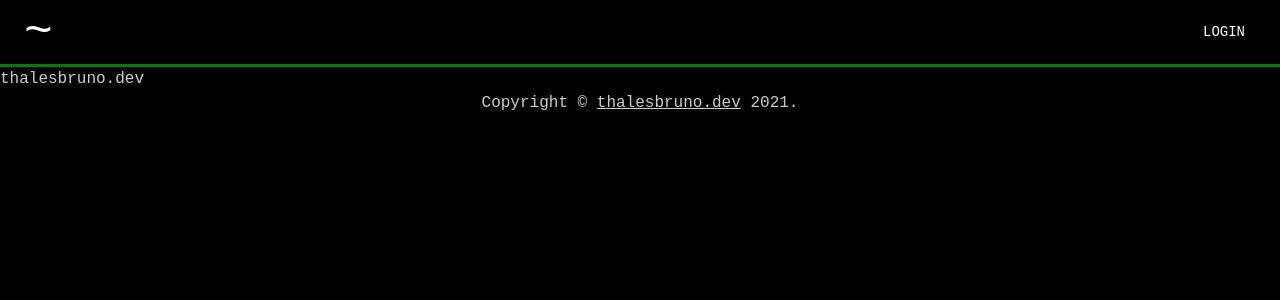
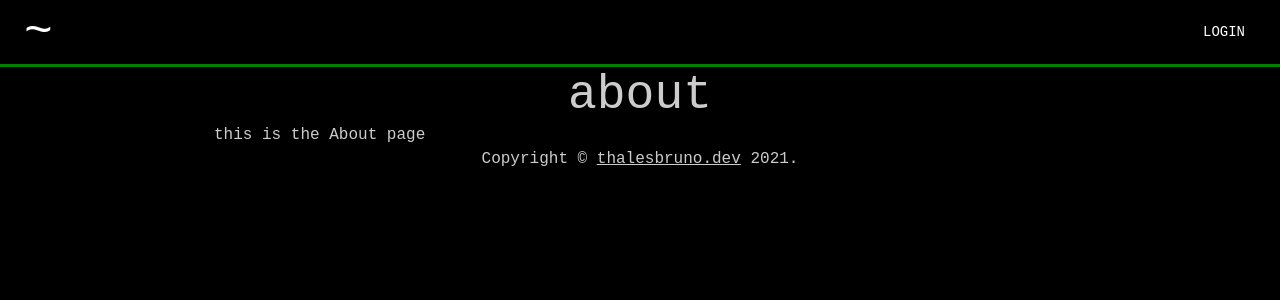
Before and after one commit to thalesbruno/ecommerce, a React (Create React App) app: page /about in a window 1280 px wide. Shown: the top 300 px of the page. Built offline with nearby package versions, Linux system fonts and the light colour scheme.

Commit message:
feat: add dynamic title functionality

```diff
--- a/package.json
+++ b/package.json
@@ -1,6 +1,6 @@
 {
   "name": "react-material-template",
-  "version": "0.1.0",
+  "version": "0.1.1",
   "private": true,
   "dependencies": {
     "@emotion/react": "^11.4.1",
@@ -13,6 +13,8 @@
     "prop-types": "^15.7.2",
     "react": "^17.0.2",
     "react-dom": "^17.0.2",
+    "react-helmet-async": "^1.1.2",
+    "react-router-dom": "^5.3.0",
     "react-scripts": "4.0.3",
     "web-vitals": "^1.0.1"
   },
--- a/public/index.html
+++ b/public/index.html
@@ -25,7 +25,7 @@
       work correctly both with client-side routing and a non-root public URL.
       Learn how to configure a non-root public URL by running `npm run build`.
     -->
-    <title>React App</title>
+    <title>React and Material-UI template</title>
   </head>
   <body>
     <noscript>You need to enable JavaScript to run this app.</noscript>
--- a/src/App.js
+++ b/src/App.js
@@ -1,8 +1,11 @@
 import React, { useState } from 'react';
 import { ThemeProvider } from '@mui/material/styles';
 import CssBaseline from '@mui/material/CssBaseline';
+import { BrowserRouter as Router, Switch, Route } from 'react-router-dom';
+import { HelmetProvider } from 'react-helmet-async';
 import { themeDark, themeLight } from './theme';
 import HomePage from './pages/home';
+import AboutPage from './pages/about';
 import Header from './components/Header';
 import Footer from './components/Footer';
 
@@ -12,10 +15,17 @@ function App() {
 
   return (
     <ThemeProvider theme={dark ? themeDark : themeLight}>
-      <CssBaseline />
-      <Header />
-      <HomePage />
-      <Footer />
+      <HelmetProvider>
+        <CssBaseline />
+        <Router>
+          <Header />
+          <Switch>
+            <Route exact path="/" component={HomePage} />
+            <Route exact path="/about" component={AboutPage} />
+          </Switch>
+          <Footer />
+        </Router>
+      </HelmetProvider>
     </ThemeProvider>
   );
 }
--- /dev/null
+++ b/src/components/HOC/withTitle.js
@@ -0,0 +1,11 @@
+import React from 'react';
+import Title from '../Title';
+
+const withTitle = (ComponentChild, title) => (props) => (
+  <>
+    <Title title={title} />
+    <ComponentChild {...props} />
+  </>
+);
+
+export default withTitle;
--- /dev/null
+++ b/src/components/Title.js
@@ -0,0 +1,26 @@
+import React from 'react';
+import PropTypes from 'prop-types';
+import { Helmet } from 'react-helmet-async';
+
+const Title = ({ title }) => {
+  const defaultTitle = 'Home';
+
+  return (
+    <Helmet>
+      <title>
+        {title || defaultTitle}
+        {' | React and Material-UI template'}
+      </title>
+    </Helmet>
+  );
+};
+
+Title.defaultProps = {
+  title: undefined,
+};
+
+Title.propTypes = {
+  title: PropTypes.string,
+};
+
+export default Title;
--- /dev/null
+++ b/src/pages/about.js
@@ -0,0 +1,18 @@
+import React from 'react';
+import Container from '@mui/material/Container';
+import Box from '@mui/material/Box';
+import Typography from '@mui/material/Typography';
+import withTitle from '../components/HOC/withTitle';
+
+const AboutPage = () => (
+  <Box>
+    <Container maxWidth="md">
+      <Typography variant="h3" align="center">about</Typography>
+      <Typography variant="p">
+        this is the About page
+      </Typography>
+    </Container>
+  </Box>
+);
+
+export default withTitle(AboutPage, 'About');
--- a/src/pages/home.js
+++ b/src/pages/home.js
@@ -1,9 +1,10 @@
 import React from 'react';
+import withTitle from '../components/HOC/withTitle';
 
 const HomePage = () => (
   <div>
-    thalesbruno.dev
+    React and Material-UI template
   </div>
 );
 
-export default HomePage;
+export default withTitle(HomePage, 'Home');
```
Also changed, not shown: .eslintrc.js, 1 other file (tests, documents, lock files or other folders).
